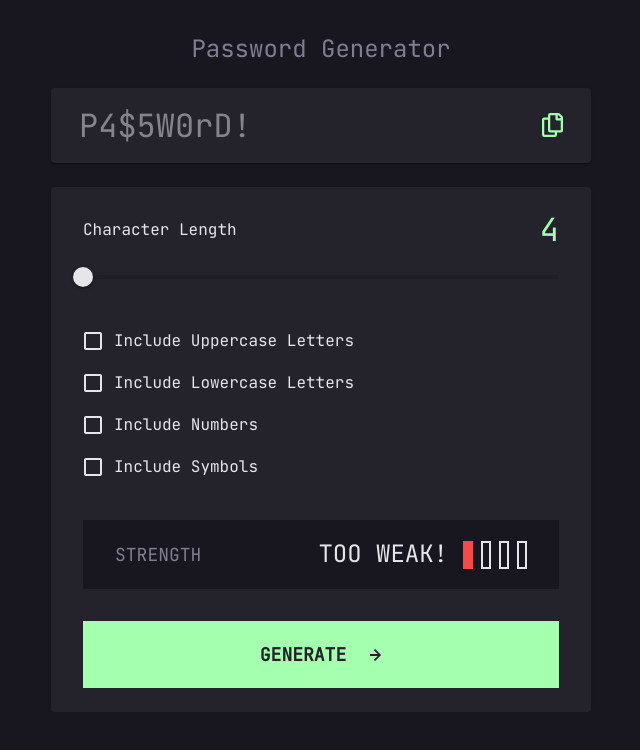
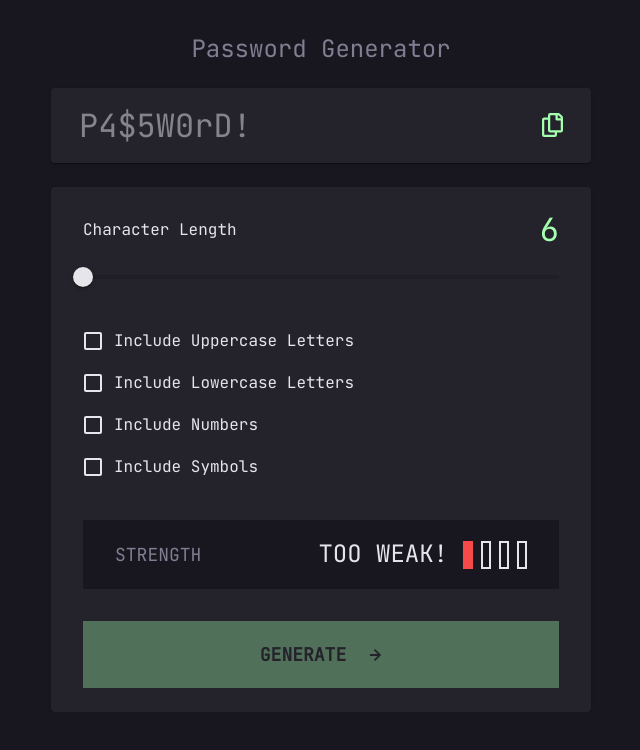
Before and after one commit to ZacharyCanlas/password-generator, a React (Vite) app: page / in a window 1280 px wide. Shown: the top 750 px of the page, without its empty margins (319-959 px from the left). Built offline with nearby package versions, Linux system fonts and the light colour scheme.

Commit message:
chore: changed minimum length to 6 and disable button when there is no checkbox checked

```diff
--- a/src/components/characterLengthSlider/CharacterLengthSlider.tsx
+++ b/src/components/characterLengthSlider/CharacterLengthSlider.tsx
@@ -22,7 +22,7 @@ const CharacterLengthSlider = () => {
       </Box>
       <Slider
         step={1}
-        min={4}
+        min={6}
         max={20}
         aria-labelledby="input-slider"
         value={passwordCharacterLength}
--- a/src/components/settingsPanel/SettingsPanel.modules.css
+++ b/src/components/settingsPanel/SettingsPanel.modules.css
@@ -12,16 +12,30 @@
   justify-content: center;
   gap: 24px;
   align-items: center;
-  color: #24232C;
+  color: #24232c;
   border: 2px solid #a4ffaf;
 }
 
 .generateButton:hover {
-  color: #A4FFAF;
+  color: #a4ffaf;
   background-color: unset;
-  border: 2px solid #A4FFAF;
+  border: 2px solid #a4ffaf;
 }
 
 .generateButton:hover path {
-  fill: #A4FFAF;
+  fill: #a4ffaf;
 }
+
+.disabled {
+  cursor: not-allowed;
+  opacity: 0.35;
+}
+
+.disabled:hover {
+  color: #24232c;
+  background-color: #a4ffaf
+}
+
+.disabled:hover path {
+  fill: #24232C;
+}
--- a/src/components/settingsPanel/SettingsPanel.tsx
+++ b/src/components/settingsPanel/SettingsPanel.tsx
@@ -7,6 +7,8 @@ import PasswordStrengthIndicator from "../passwordStrengthIndicator/PasswordStre
 import { Button } from "@mui/base/Button";
 import { Typography } from "@mui/material";
 import ArrowRight from "../svg/ArrowRight";
+import useSettingsContext from "../../hooks/useSettingsContext";
+import clsx from "clsx";
 
 type SettingsPanelProps = {
   password: string | undefined;
@@ -17,12 +19,21 @@ const SettingsPanel: FunctionComponent<SettingsPanelProps> = ({
   password,
   generatePassword,
 }) => {
+  const { enabledSettings } = useSettingsContext();
+
+  const noEnabledSettings = enabledSettings === 0;
+
   return (
     <CardWrapper className="cardContainer" dataTest="SettingsPanel:container">
       <CharacterLengthSlider />
       <SettingsCheckboxes />
       <PasswordStrengthIndicator password={password} />
-      <Button className="generateButton" onClick={generatePassword} data-test="SettingsPanel:generatePasswordbutton">
+      <Button
+        className={clsx("generateButton", { disabled: noEnabledSettings })} //
+        onClick={generatePassword}
+        data-test="SettingsPanel:generatePasswordbutton"
+        disabled={noEnabledSettings}
+      >
         <Typography variant="h3" sx={{ fontWeight: "700" }}>
           GENERATE
         </Typography>
--- a/src/context/SettingsContext.ts
+++ b/src/context/SettingsContext.ts
@@ -11,10 +11,11 @@ type SettingsContext = {
   setIncludeNumbers: Dispatch<SetStateAction<boolean>>;
   includeSymbols: boolean;
   setIncludeSymbols: Dispatch<SetStateAction<boolean>>;
+  enabledSettings: number;
 };
 
 export const SettingsContext = createContext<SettingsContext>({
-  passwordCharacterLength: 4,
+  passwordCharacterLength: 6,
   setPasswordCharacterLength: () => false,
   includeUpperCase: false,
   setIncludeUpperCase: () => false,
@@ -24,4 +25,5 @@ export const SettingsContext = createContext<SettingsContext>({
   setIncludeNumbers: () => false,
   includeSymbols: false,
   setIncludeSymbols: () => false,
+  enabledSettings: 0,
 });
--- a/src/hooks/useGeneratePassword.ts
+++ b/src/hooks/useGeneratePassword.ts
@@ -8,6 +8,7 @@ const useGeneratePassword = () => {
     includeSymbols,
     passwordCharacterLength,
     includeUpperCase,
+    enabledSettings,
   } = useSettingsContext();
 
   const [generatedPassword, setGeneratedPassword] = useState<
@@ -15,34 +16,27 @@ const useGeneratePassword = () => {
   >(undefined);
   const crypto = window.crypto;
 
-  const settings = [
-    includeUpperCase,
-    includeLowerCase,
-    includeNumbers,
-    includeSymbols,
-  ];
-
-  const enabledSettings = settings.filter(Boolean).length;
-
   const numbers = "1234567890";
   const specialCharacters = "!@#$%&'()*+,^-./:;<=>?[]_`{~}|";
   const lowerCaseLetters = "abcdefghijklmnopqrstuvwxyz";
   const upperCaseLetters = "ABCDEFGHIJKLMNOPQRSTUVWXYZ";
 
-  const retrieveRandomCharacters = (
-    reference: string | string[],
-    getSingleCharacter?: boolean
-  ) => {
+  const retrieveRandomCharacters = useCallback(
+    (reference: string | string[], getSingleCharacter?: boolean) => {
       const indexes = crypto.getRandomValues(
         new Uint32Array(
           getSingleCharacter ? 1 : passwordCharacterLength - enabledSettings
         )
       );
       let result = "";
-    indexes.forEach((index) => (result += reference[index % reference.length]));
+      indexes.forEach(
+        (index) => (result += reference[index % reference.length])
+      );
 
       return result;
-  };
+    },
+    [crypto, enabledSettings, passwordCharacterLength]
+  );
 
   const generatePassword = useCallback(() => {
     const characterSet = [
@@ -55,9 +49,6 @@ const useGeneratePassword = () => {
     let password = "";
 
     if (enabledSettings === 0) {
-      const defaultOnlyLowerCasePassword = retrieveRandomCharacters(lowerCaseLetters);
-      setGeneratedPassword(defaultOnlyLowerCasePassword);
-
       return;
     }
     if (includeUpperCase) {
@@ -91,7 +82,15 @@ const useGeneratePassword = () => {
       .join("");
 
     setGeneratedPassword(shuffledPassword);
-  }, [enabledSettings, retrieveRandomCharacters]);
+  }, [
+    enabledSettings,
+    retrieveRandomCharacters,
+    includeLowerCase,
+    includeNumbers,
+    includeSymbols,
+    includeUpperCase,
+    passwordCharacterLength,
+  ]);
 
   return { password: generatedPassword, generatePassword };
 };
--- a/src/provider/SettingsContextProvider.tsx
+++ b/src/provider/SettingsContextProvider.tsx
@@ -9,11 +9,20 @@ const SettingsContextProvider: FunctionComponent<
   SettingsContextProviderProps
 > = ({ children }) => {
   const [passwordCharacterLength, setPasswordCharacterLength] =
-    useState<number>(4);
+    useState<number>(6);
   const [includeUpperCase, setIncludeUpperCase] = useState<boolean>(false);
   const [includeLowerCase, setIncludeLowerCase] = useState<boolean>(false);
   const [includeNumbers, setIncludeNumbers] = useState<boolean>(false);
   const [includeSymbols, setIncludeSymbols] = useState<boolean>(false);
+
+  const settings = [
+    includeUpperCase,
+    includeLowerCase,
+    includeNumbers,
+    includeSymbols,
+  ];
+
+  const enabledSettings = settings.filter(Boolean).length;
 
   return (
     <SettingsContext.Provider
@@ -28,6 +37,7 @@ const SettingsContextProvider: FunctionComponent<
         setIncludeNumbers,
         includeSymbols,
         setIncludeSymbols,
+        enabledSettings,
       }}
     >
       {children}
```
Also changed, not shown: 1 other file (tests, documents, lock files or other folders). Lines whose indentation alone changed are shown as unchanged.
